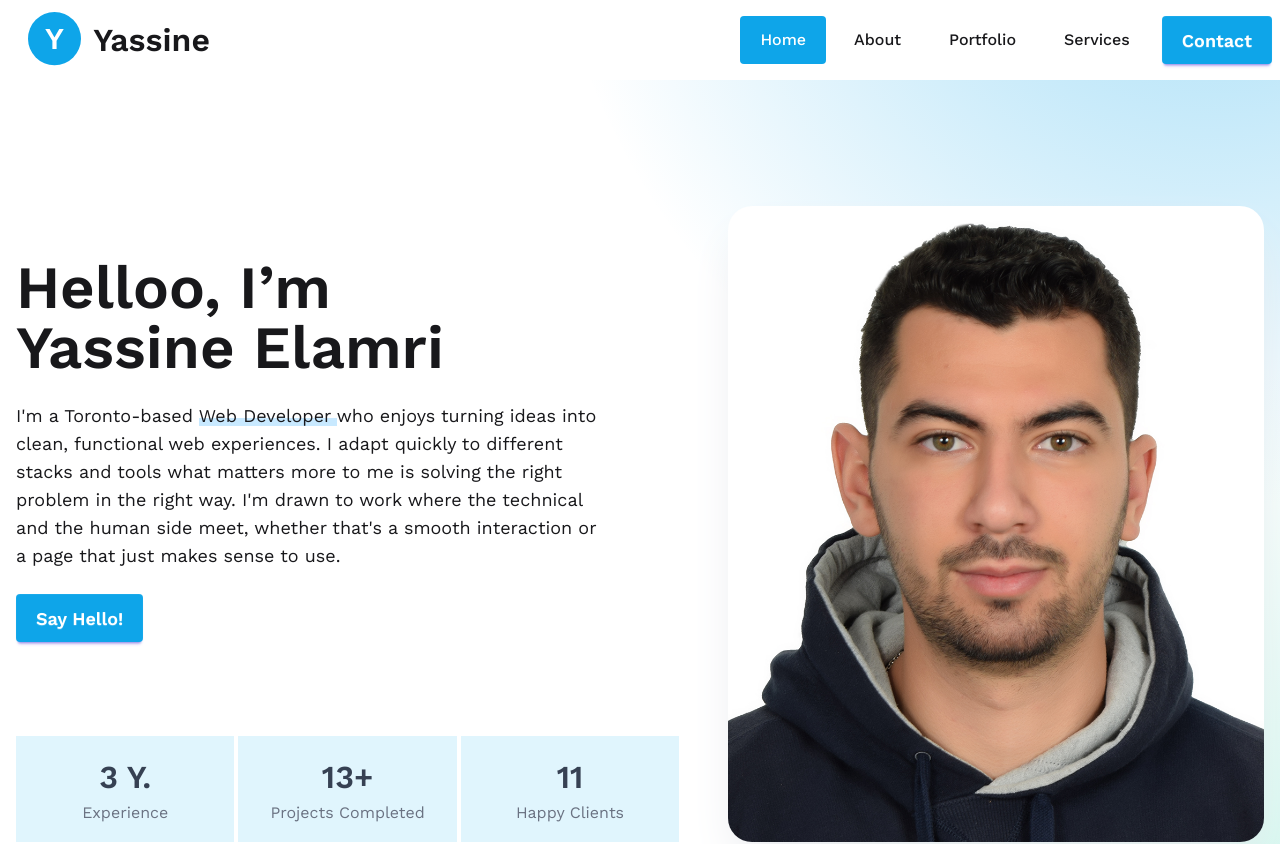
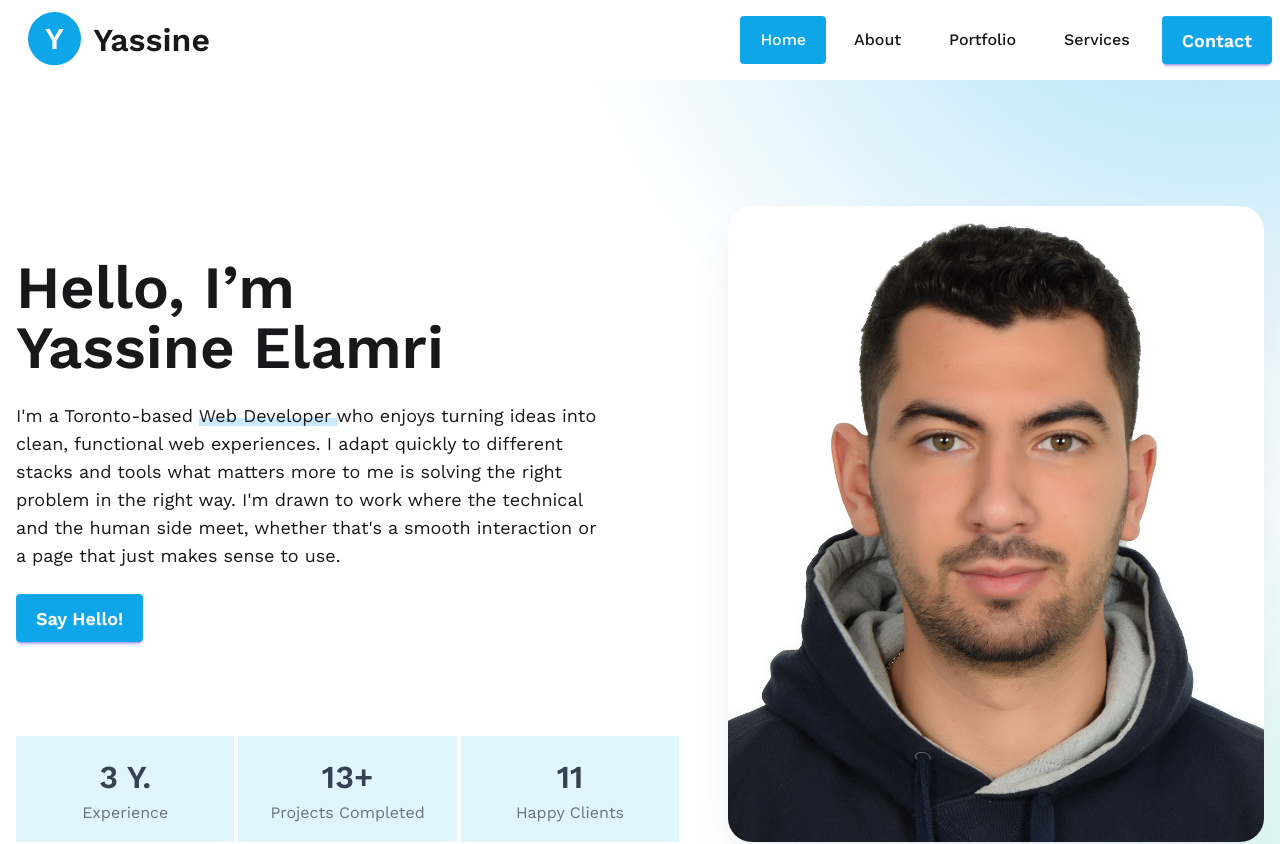
Before and after one commit to Yassine-Elamri34/Portfolio-Yassine, a React (Vite) app: page /#/ in a window 1280 px wide. Shown: the top 844 px of the page. Built offline with nearby package versions, Linux system fonts and the light colour scheme.

Commit message:
update portfolioo

```diff
--- a/src/components/introduction/Introduction.jsx
+++ b/src/components/introduction/Introduction.jsx
@@ -30,7 +30,7 @@ const Introduction = () => {
       <div className="w-full flex flex-col justify-between max-lg:text-center">
         <div className="pt-13 me-31.5 w-full lg:w-auto transition-all duration-500">
           <p className="text-3xl xxs:text-4xl sm:max-xl:text-5xl xl:text-6xl font-semibold w-full">
-            Helloo, I’m
+            Hello, I’m
             <span className="text-nowrap shrink-0 inline-block w-full">
               Yassine Elamri
             </span>
```
